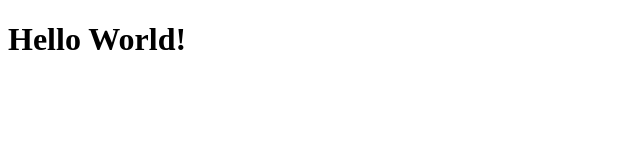
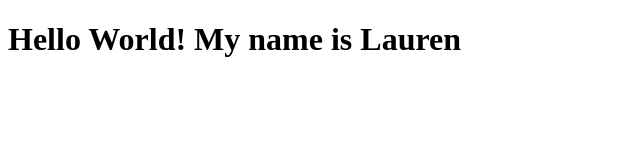
Before and after one commit to lauraust/lauraust.github.io, a plain HTML site: page index.html in a window 1280 px wide. Shown: the whole page, without its empty margins (0-640 px from the left). Drawn offline with Linux system fonts and the light colour scheme.

Commit message:
changed text

```diff
--- a/index.html
+++ b/index.html
@@ -2,6 +2,6 @@
 <html>
 
 <body>
-  <h1>Hello World!</h1>
+  <h1>Hello World! My name is Lauren</h1>
 </body>
 </html>
```
Also changed, not shown: 1 other file.
